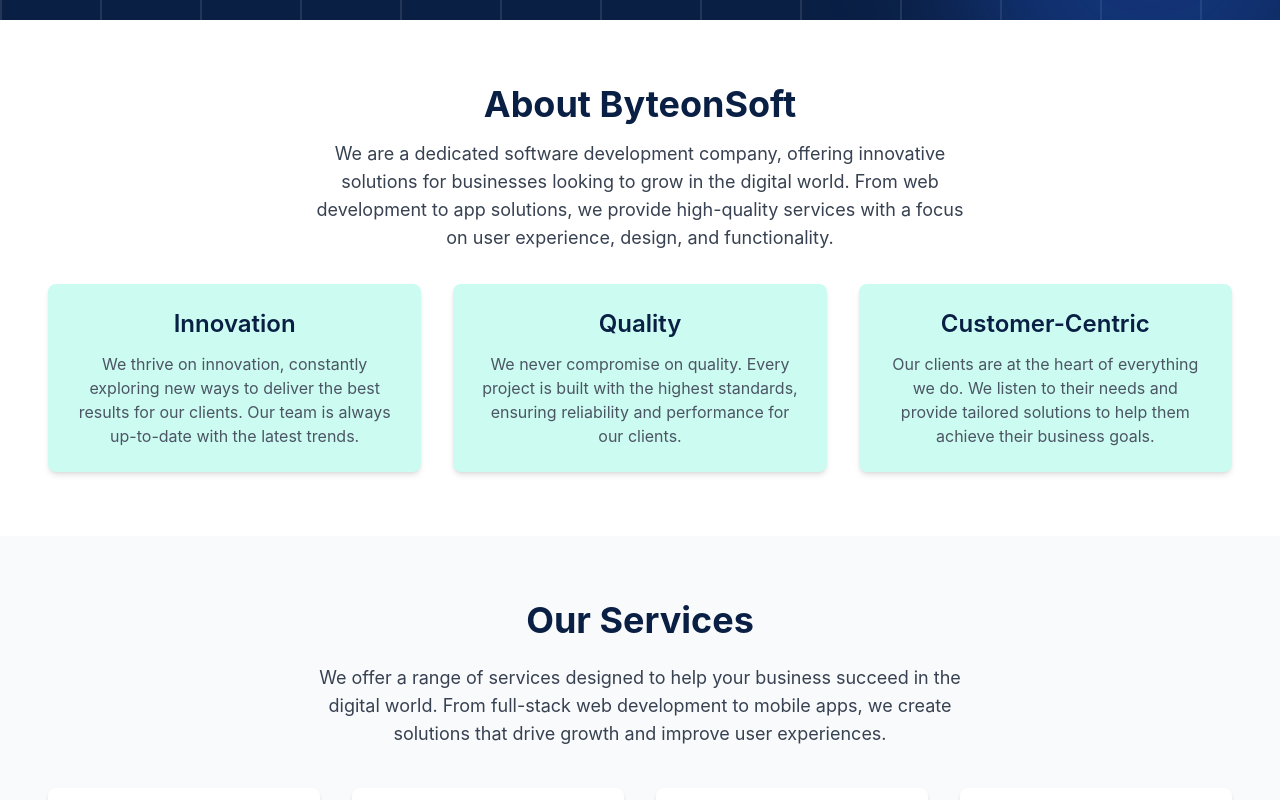
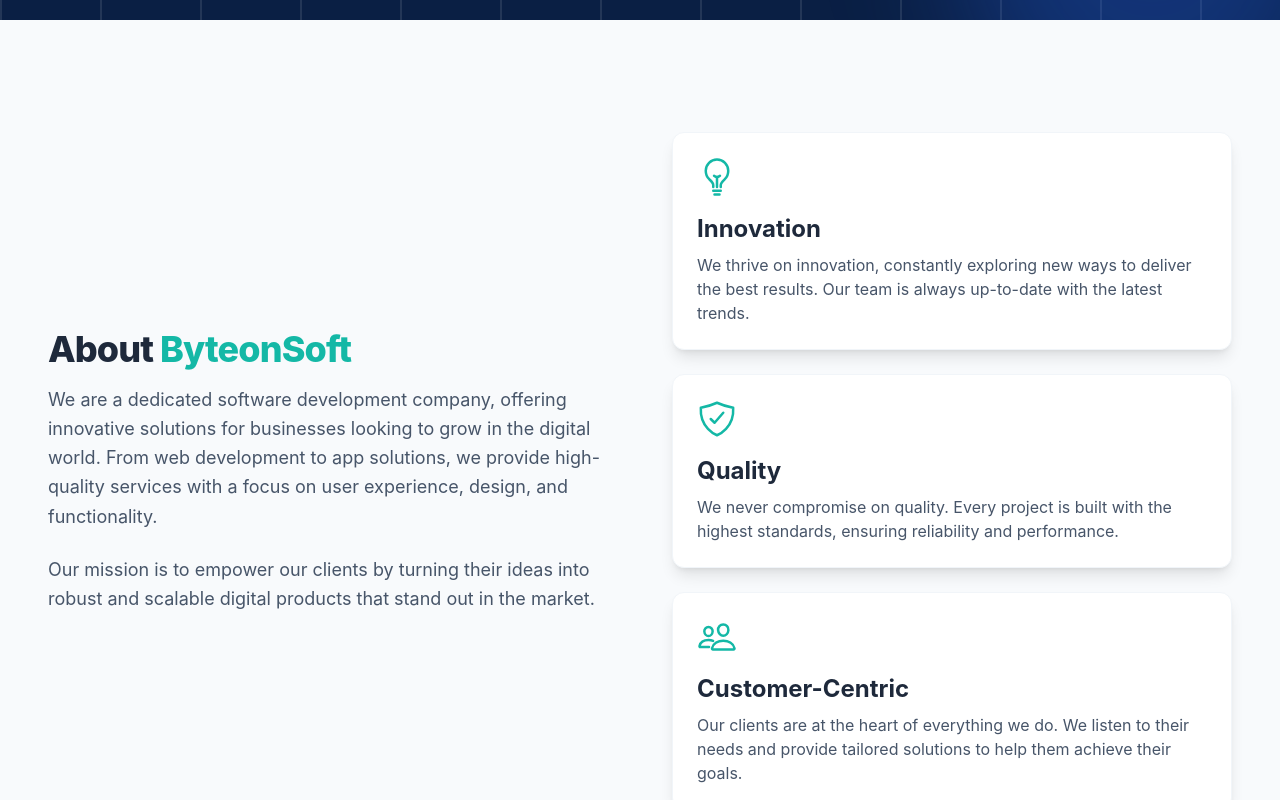
Before and after one commit to GolamRabbaniSajib/byteonsoft, a React (Vite) app: page / in a window 1280 px wide. Shown: the part 780-1580 px from the top of the page. Built offline with nearby package versions, Linux system fonts and the light colour scheme; no server answers.

Commit message:
about company optimize

```diff
--- a/src/components/Home/AboutCompany.jsx
+++ b/src/components/Home/AboutCompany.jsx
@@ -1,53 +1,90 @@
+import { motion } from 'framer-motion';
+import { IoBulbOutline, IoShieldCheckmarkOutline, IoPeopleOutline } from "react-icons/io5";
+
+// Animation Variants
+const sectionVariants = {
+  hidden: { opacity: 0 },
+  visible: {
+    opacity: 1,
+    transition: {
+      staggerChildren: 0.2,
+    },
+  },
+};
+
+const itemVariants = {
+  hidden: { y: 20, opacity: 0 },
+  visible: {
+    y: 0,
+    opacity: 1,
+    transition: { type: 'spring', stiffness: 100 },
+  },
+};
+
+const valueCards = [
+    {
+        icon: <IoBulbOutline className="w-10 h-10 text-teal-500 mb-4" />,
+        title: 'Innovation',
+        description: 'We thrive on innovation, constantly exploring new ways to deliver the best results. Our team is always up-to-date with the latest trends.'
+    },
+    {
+        icon: <IoShieldCheckmarkOutline className="w-10 h-10 text-teal-500 mb-4" />,
+        title: 'Quality',
+        description: 'We never compromise on quality. Every project is built with the highest standards, ensuring reliability and performance.'
+    },
+    {
+        icon: <IoPeopleOutline className="w-10 h-10 text-teal-500 mb-4" />,
+        title: 'Customer-Centric',
+        description: 'Our clients are at the heart of everything we do. We listen to their needs and provide tailored solutions to help them achieve their goals.'
+    }
+]
+
 const AboutCompany = () => {
   return (
-    <section className="bg-white py-16 px-6 md:px-12">
-      <div className="max-w-7xl mx-auto text-center">
-        {/* Section Header */}
-        <h2 className="text-4xl font-bold text-[#0a1f44] mb-4">
-          About ByteonSoft
+    <motion.section
+        className="bg-slate-50 py-20 md:py-28 px-6 md:px-12"
+        variants={sectionVariants}
+        initial="hidden"
+        whileInView="visible"
+        viewport={{ once: true, amount: 0.2 }}
+    >
+      <div className="max-w-7xl mx-auto grid md:grid-cols-2 gap-12 md:gap-16 items-center">
+        {/* Left Column: Text Content */}
+        <motion.div variants={itemVariants}>
+          <h2 className="text-3xl md:text-4xl font-extrabold text-slate-800 mb-4 tracking-tight">
+            About <span className="text-teal-500">ByteonSoft</span>
           </h2>
-        <p className="text-lg text-gray-700 mb-8 max-w-2xl mx-auto">
+          <p className="text-lg text-slate-600 mb-6 leading-relaxed">
             We are a dedicated software development company, offering innovative
             solutions for businesses looking to grow in the digital world. From
             web development to app solutions, we provide high-quality services
             with a focus on user experience, design, and functionality.
           </p>
+          <p className="text-lg text-slate-600 leading-relaxed">
+            Our mission is to empower our clients by turning their ideas into robust and scalable digital products that stand out in the market.
+          </p>
+        </motion.div>
 
-        {/* Company Values */}
-        <div className="grid md:grid-cols-3 gap-8">
-          <div className="p-6 bg-teal-100 rounded-lg shadow-md transform transition-all hover:scale-105 hover:shadow-xl">
-            <h3 className="text-2xl font-semibold text-[#0a1f44] mb-3">
-              Innovation
+        {/* Right Column: Company Values */}
+        <div className="grid grid-cols-1 gap-6">
+            {valueCards.map((card, index) => (
+                 <motion.div
+                    key={index}
+                    className="p-6 bg-white rounded-xl shadow-lg border border-slate-100 transition-all duration-300 hover:shadow-2xl hover:-translate-y-2"
+                    variants={itemVariants}
+                 >
+                    {card.icon}
+                    <h3 className="text-2xl font-bold text-slate-800 mb-2">
+                        {card.title}
                     </h3>
-            <p className="text-gray-600">
-              We thrive on innovation, constantly exploring new ways to deliver
-              the best results for our clients. Our team is always up-to-date
-              with the latest trends.
+                    <p className="text-slate-600">
+                        {card.description}
                     </p>
-          </div>
-          <div className="p-6 bg-teal-100 rounded-lg shadow-md transform transition-all hover:scale-105 hover:shadow-xl">
-            <h3 className="text-2xl font-semibold text-[#0a1f44] mb-3">
-              Quality
-            </h3>
-            <p className="text-gray-600">
-              We never compromise on quality. Every project is built with the
-              highest standards, ensuring reliability and performance for our
-              clients.
-            </p>
-          </div>
-          <div className="p-6 bg-teal-100 rounded-lg shadow-md transform transition-all hover:scale-105 hover:shadow-xl">
-            <h3 className="text-2xl font-semibold text-[#0a1f44] mb-3">
-              Customer-Centric
-            </h3>
-            <p className="text-gray-600">
-              Our clients are at the heart of everything we do. We listen to
-              their needs and provide tailored solutions to help them achieve
-              their business goals.
-            </p>
+                 </motion.div>
+            ))}
         </div>
       </div>
-      </div>
-    </section>
+    </motion.section>
   );
 };
 
```
Lines whose indentation alone changed are shown as unchanged.
